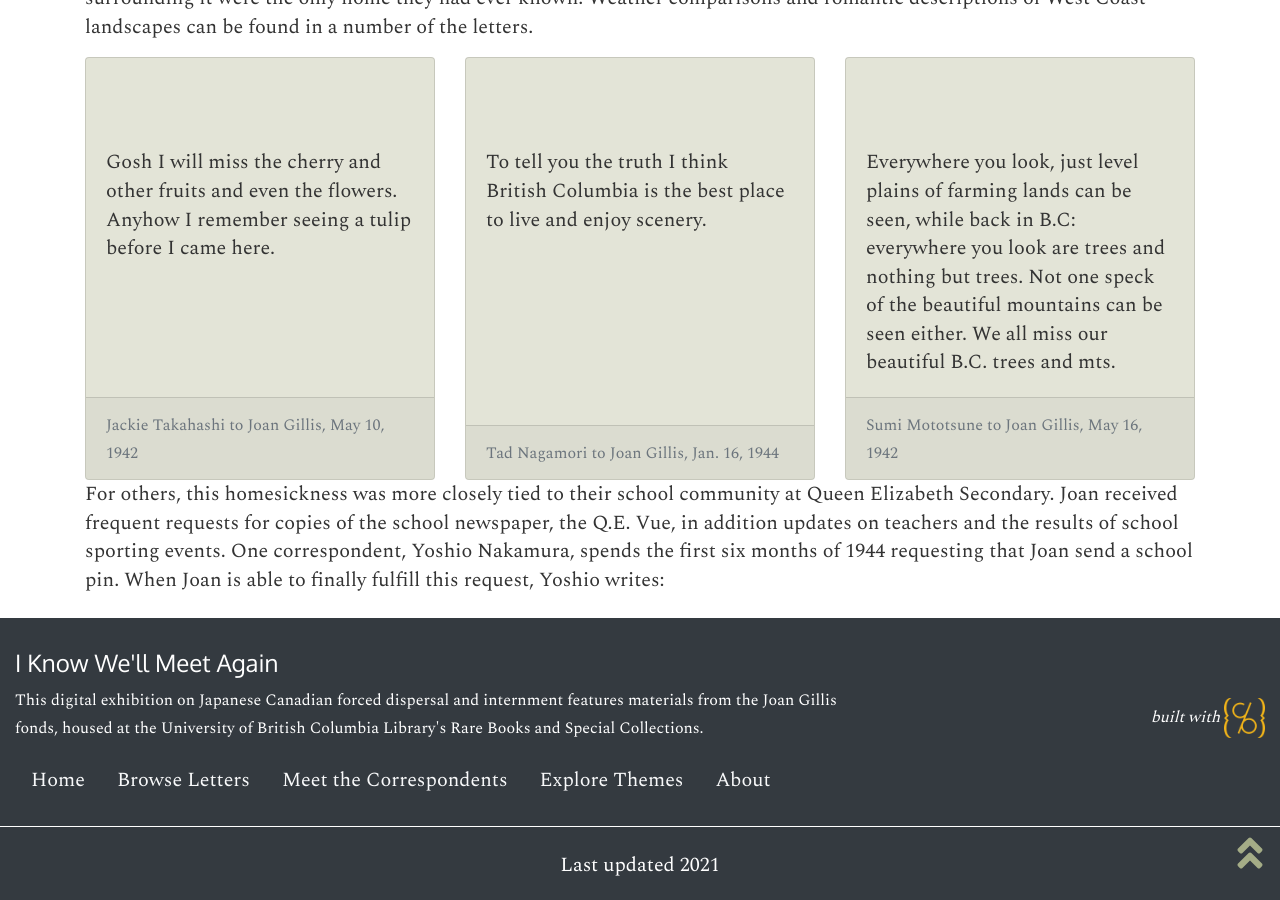
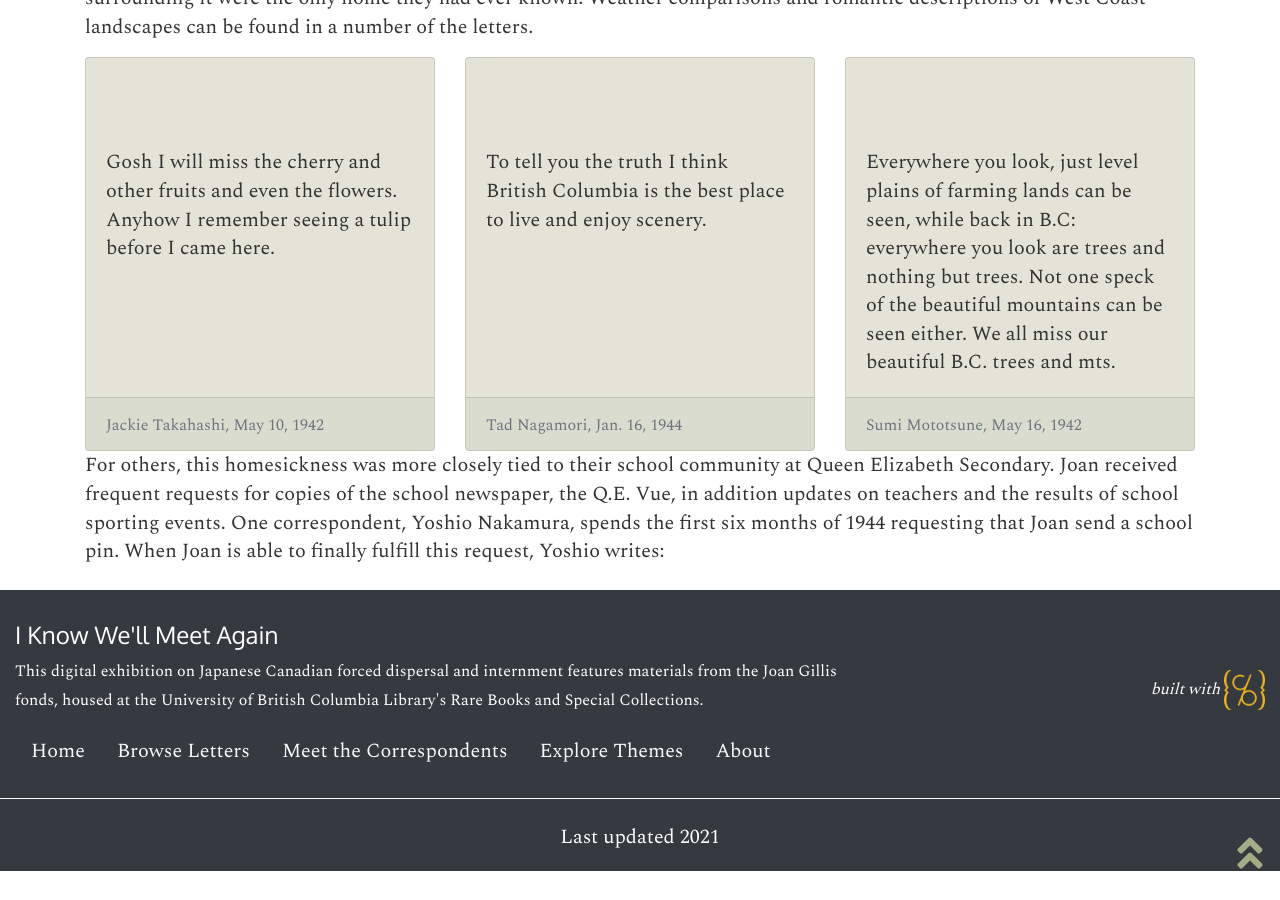
Before and after one commit to ubc-library-rbsc/gillis-2021, a Jekyll site: the page built from pages/homelife.md, in a window 1280 px wide and 900 px high, scrolled down 744 px. Built offline with Jekyll 4.4.1, drawn with Linux system fonts in a browser that asks for light colours; after the commit the page ends 1615 px from its top, so only the background shows below that.

Commit message:
Update homelife.md

```diff
--- a/pages/homelife.md
+++ b/pages/homelife.md
@@ -30,7 +30,7 @@ Many correspondents expressed a great longing for British Columbia; for most of
       <p class="card-text" style="align:center; padding-top: 70px;">Gosh I will miss the cherry and other fruits and even the flowers. 	Anyhow I remember seeing a tulip before I came here.</p>
     </div>
     <div class="card-footer">
-      <small class="text-muted">Jackie Takahashi to Joan Gillis, May 10, 1942</small>
+      <small class="text-muted">Jackie Takahashi, May 10, 1942</small>
     </div>
   </div>
   <div class="card" style="background-color:#e3e4d7;">
@@ -38,7 +38,7 @@ Many correspondents expressed a great longing for British Columbia; for most of
       <p class="card-text" style="align:center; padding-top: 70px;">To tell you the truth I think British Columbia is the best place to live and enjoy scenery.</p>
     </div>
     <div class="card-footer">
-      <small class="text-muted">Tad Nagamori to Joan Gillis, Jan. 16, 1944</small>
+      <small class="text-muted">Tad Nagamori, Jan. 16, 1944</small>
     </div>
   </div>
     <div class="card" style="background-color:#e3e4d7;">
@@ -46,7 +46,7 @@ Many correspondents expressed a great longing for British Columbia; for most of
       <p class="card-text" style="align:center; padding-top: 70px;">Everywhere you look, just level plains of farming lands can be seen, while back in B.C: everywhere you look are trees and nothing but trees. Not one speck of the beautiful mountains can be seen either. We all miss our beautiful B.C. trees and mts.</p>
     </div>
     <div class="card-footer">
-      <small class="text-muted">Sumi Mototsune to Joan Gillis, May 16, 1942</small>
+      <small class="text-muted">Sumi Mototsune, May 16, 1942</small>
     </div>
   </div>
 </div>
```
